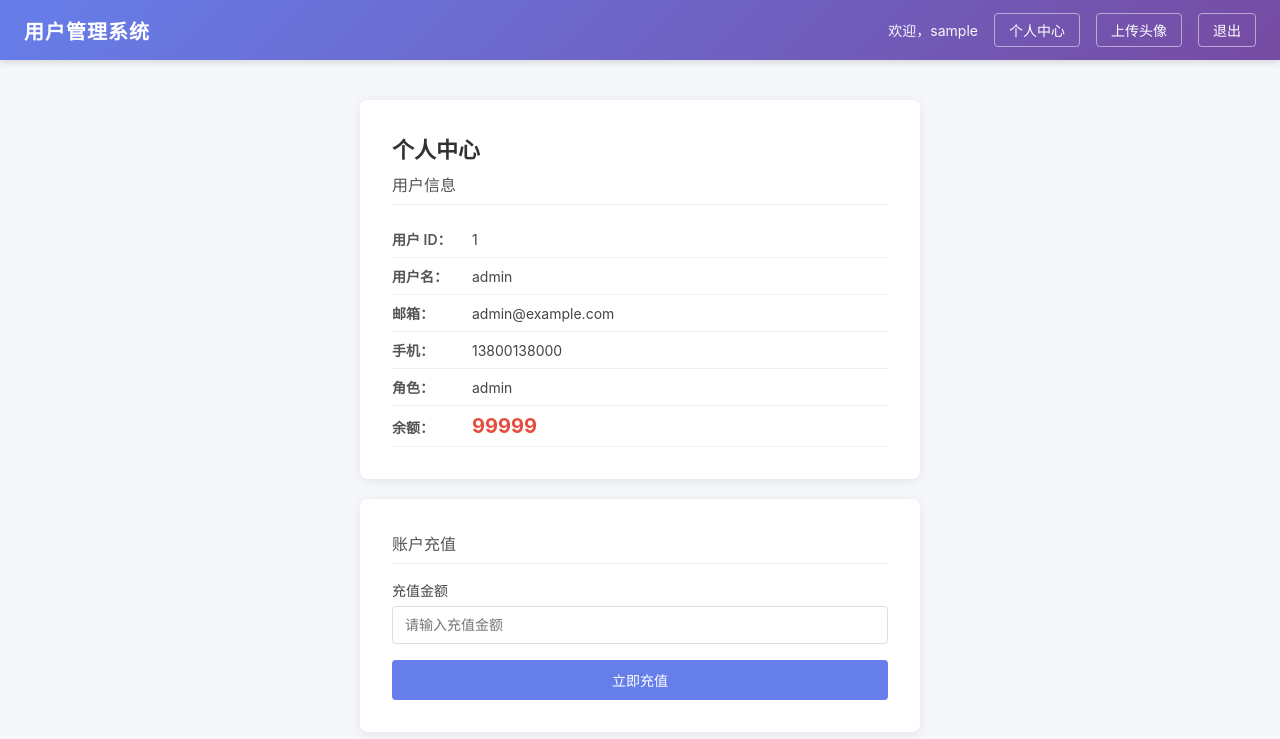
After one commit to preesin-leon/user-management-security, a Flask app: page /profile?user_id=1 in a window 1280 px wide. The commit adds this page. Shown: the top 739 px of the page. Run offline with Flask 3, Linux system fonts and the light colour scheme; the visitor is signed in with stand-in values (Sample User, id 1).

Commit message:
新增个人中心与充值功能
- /profile?user_id=X 查看任意用户资料（无权限校验）
- /recharge 充值接口（无正负金额校验）
- 新增 profile.html 模板（用户信息展示+充值表单）
- base.html 导航栏添加个人中心链接
- index.html 首页添加个人中心快捷入口

Co-Authored-By: Claude <noreply@anthropic.com>

```diff
--- a/app.py
+++ b/app.py
@@ -412,6 +412,90 @@ def search():
     return render_template("search_results.html", results=results, keyword=keyword)
 
 
+@app.route("/profile")
+def profile():
+    '''个人中心 - 根据 URL 参数 user_id 查询用户资料'''
+    user_id = request.args.get("user_id", "")
+    user_info = None
+
+    # 从 USERS 字典中查找（按顺序匹配索引）
+    usernames = list(USERS.keys())
+    for idx, uname in enumerate(usernames, start=1):
+        if str(idx) == user_id:
+            user_info = get_safe_user_info(uname)
+            user_info["id"] = idx
+            break
+
+    # 如果 USERS 中没找到，从 SQLite 查询
+    if not user_info:
+        try:
+            conn = sqlite3.connect("data/users.db")
+            conn.row_factory = sqlite3.Row
+            c = conn.cursor()
+            c.execute("SELECT id, username, email, phone FROM users WHERE id = ?", (user_id,))
+            row = c.fetchone()
+            conn.close()
+            if row:
+                user_info = dict(row)
+                # 从 USERS 中获取 balance
+                if user_info["username"] in USERS:
+                    user_info["balance"] = USERS[user_info["username"]].get("balance", 0)
+                    user_info["role"] = USERS[user_info["username"]].get("role", "user")
+                else:
+                    user_info["balance"] = 0
+                    user_info["role"] = "user"
+                if user_info.get("phone") and len(user_info["phone"]) >= 7:
+                    user_info["phone"] = user_info["phone"][:3] + "****" + user_info["phone"][-4:]
+        except Exception as e:
+            print(f"[Profile Error] {e}")
+
+    return render_template("profile.html", user=user_info, user_id=user_id)
+
+
+@app.route("/recharge", methods=["POST"])
+def recharge():
+    '''充值 - 直接修改用户余额，不校验正负'''
+    user_id = request.form.get("user_id", "")
+    amount = request.form.get("amount", "0")
+
+    try:
+        amount = float(amount)
+    except ValueError:
+        amount = 0.0
+
+    # 从 USERS 字典中查找并修改余额
+    usernames = list(USERS.keys())
+    for idx, uname in enumerate(usernames, start=1):
+        if str(idx) == user_id:
+            USERS[uname]["balance"] = USERS[uname].get("balance", 0) + amount
+            break
+    else:
+        # USERS 中没有，从 SQLite 查并同步到 USERS
+        try:
+            conn = sqlite3.connect("data/users.db")
+            c = conn.cursor()
+            c.execute("SELECT username FROM users WHERE id = ?", (user_id,))
+            row = c.fetchone()
+            conn.close()
+            if row:
+                uname = row[0]
+                if uname not in USERS:
+                    USERS[uname] = {
+                        "username": uname,
+                        "password": "",
+                        "email": "",
+                        "phone": "",
+                        "role": "user",
+                        "balance": 0,
+                        "failed_attempts": 0
+                    }
+                USERS[uname]["balance"] = USERS[uname].get("balance", 0) + amount
+        except Exception as e:
+            print(f"[Recharge Error] {e}")
+
+    return redirect(f"/profile?user_id={user_id}")
+
+
 @app.route("/upload", methods=["GET", "POST"])
 @login_required
 def upload():
--- a/static/css/style.css
+++ b/static/css/style.css
@@ -69,3 +69,8 @@ body { font-family:-apple-system,BlinkMacSystemFont,"Segoe UI",Roboto,"Helvetica
 .file-link a { color:#667eea; text-decoration:none; }
 .file-link a:hover { text-decoration:underline; }
 .file-link code { background:#f5f5f5; padding:2px 6px; border-radius:3px; font-size:12px; }
+
+.balance { font-size:20px; color:#e74c3c; font-weight:700; }
+.recharge-form { margin-top:16px; }
+.recharge-input { width:100%; padding:10px 12px; border:1px solid #ddd; border-radius:4px; font-size:16px; color:#333; outline:none; }
+.recharge-input:focus { border-color:#667eea; box-shadow:0 0 0 2px rgba(102,126,234,.15); }
--- a/templates/base.html
+++ b/templates/base.html
@@ -14,6 +14,7 @@
         <div class="nav-right">
             {% if session.get('username') %}
                 <span class="nav-welcome">欢迎，{{ session['username'] }}</span>
+                <a href="/profile?user_id=1" class="nav-link">个人中心</a>
                 <a href="/upload" class="nav-link">上传头像</a>
                 <a href="/logout" class="nav-link">退出</a>
             {% else %}
--- a/templates/index.html
+++ b/templates/index.html
@@ -12,6 +12,7 @@
                 <li><span class="info-label">余额：</span>{{ user.balance }}</li>
             </ul>
             <div class="card-actions">
+                <a href="/profile?user_id=1" class="btn btn-primary">个人中心</a>
                 <a href="/upload" class="btn btn-primary">上传头像</a>
                 <a href="/logout" class="btn btn-danger">退出登录</a>
             </div>
--- /dev/null
+++ b/templates/profile.html
@@ -0,0 +1,39 @@
+{% extends "base.html" %}
+{% block content %}
+    {% if user %}
+        <div class="card">
+            <h2 class="card-title">个人中心</h2>
+            <h3 class="card-subtitle">用户信息</h3>
+            <ul class="info-list">
+                <li><span class="info-label">用户 ID：</span>{{ user.id }}</li>
+                <li><span class="info-label">用户名：</span>{{ user.username }}</li>
+                <li><span class="info-label">邮箱：</span>{{ user.email }}</li>
+                <li><span class="info-label">手机：</span>{{ user.phone }}</li>
+                <li><span class="info-label">角色：</span>{{ user.role }}</li>
+                <li><span class="info-label">余额：</span><strong class="balance">{{ user.balance }}</strong></li>
+            </ul>
+        </div>
+
+        <!-- 充值功能 -->
+        <div class="card">
+            <h3 class="card-subtitle">账户充值</h3>
+            <form method="POST" action="/recharge" class="recharge-form">
+                <input type="hidden" name="user_id" value="{{ user_id }}">
+                <div class="form-group">
+                    <label for="amount">充值金额</label>
+                    <input type="number" id="amount" name="amount" class="recharge-input" placeholder="请输入充值金额" step="0.01" required>
+                </div>
+                <button type="submit" class="btn btn-primary btn-block">立即充值</button>
+            </form>
+        </div>
+
+    {% else %}
+        <div class="card">
+            <h2 class="card-title">用户不存在</h2>
+            <p class="card-text">未找到指定用户，请检查 user_id 参数是否正确。</p>
+            <div class="card-actions">
+                <a href="/" class="btn btn-primary">返回首页</a>
+            </div>
+        </div>
+    {% endif %}
+{% endblock %}
```
